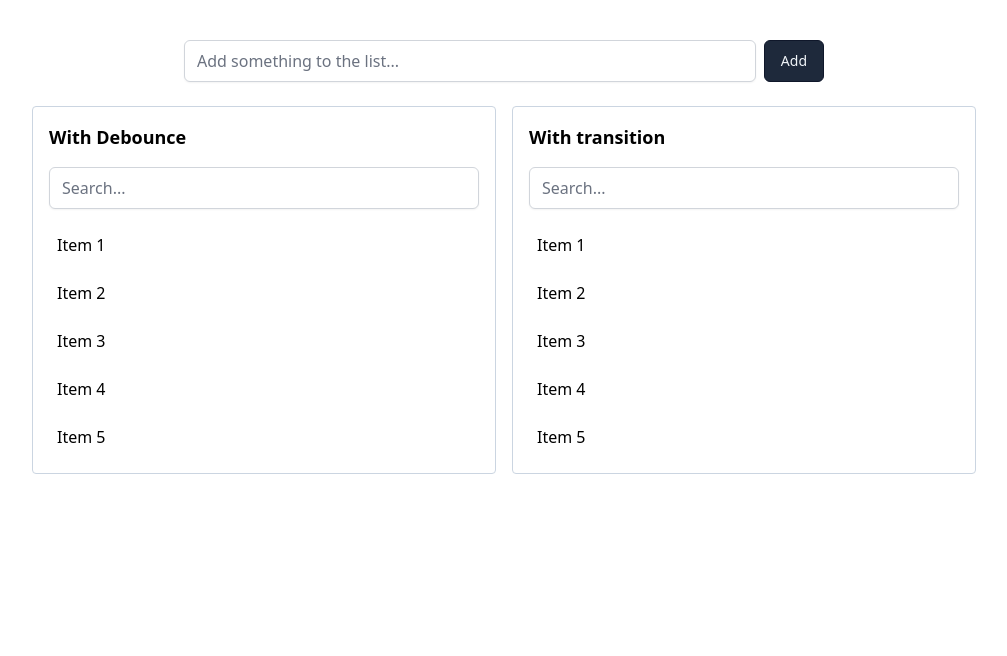
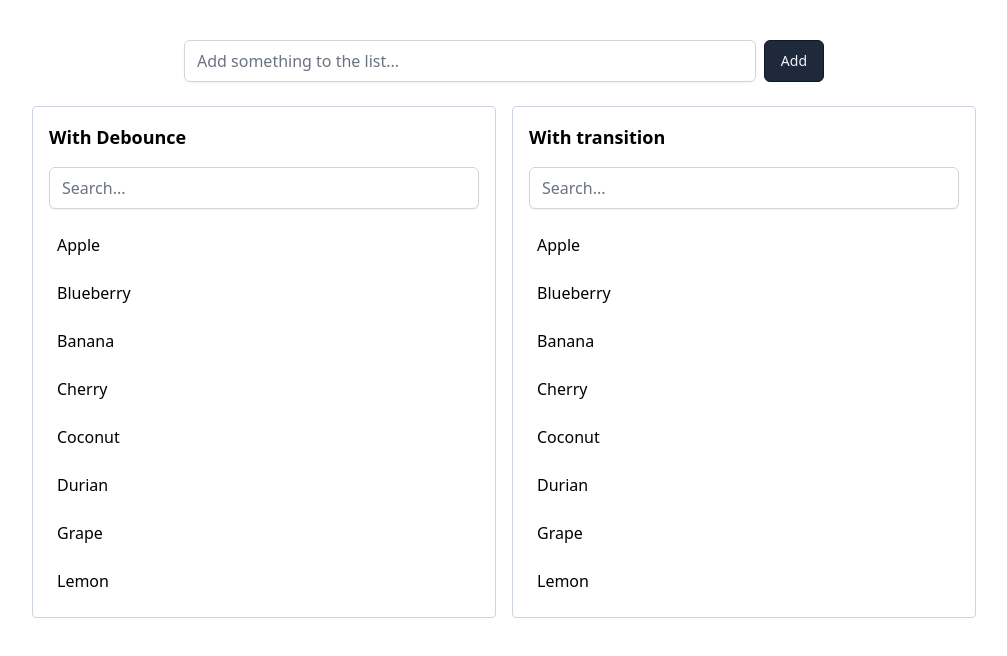
Before and after one commit to imekachi/react-transition-playground, a React (Vite) app: page / in a window 1280 px wide. Shown: the top 656 px of the page, without its empty margins (136-1143 px from the left). Built offline with nearby package versions, Linux system fonts and the light colour scheme.

Commit message:
feat: implement search with debounce

```diff
--- a/src/App.tsx
+++ b/src/App.tsx
@@ -1,11 +1,19 @@
 import { useState } from 'react'
 import { ItemCreationForm } from '@/modules/ItemCreationForm'
+import { ListWithDebounceSearch } from '@/modules/ListWithDebounceSearch'
 import { ListWithSearch } from '@/modules/ListWithSearch'
 
 // A mock up initial list of items
-const INITIAL_LIST: string[] = Array.from({ length: 5 }).map(
-  (_, i) => `Item ${i + 1}`,
-)
+const INITIAL_LIST: string[] = [
+  'Apple',
+  'Blueberry',
+  'Banana',
+  'Cherry',
+  'Coconut',
+  'Durian',
+  'Grape',
+  'Lemon',
+]
 
 function App() {
   const [items, setItems] = useState<string[]>(INITIAL_LIST)
@@ -21,7 +29,7 @@ function App() {
       </div>
 
       <div className="mt-6 md:grid md:grid-cols-2 md:gap-4">
-        <ListWithSearch title="With Debounce" items={items} />
+        <ListWithDebounceSearch title="With Debounce" items={items} />
         <ListWithSearch title="With transition" items={items} />
       </div>
     </div>
--- /dev/null
+++ b/src/lib/utils/debounce.ts
@@ -0,0 +1,17 @@
+/**
+ * Creation a debounced function that delays invoking func until after wait milliseconds
+ * @param func - the callback function that will be called after the wait time
+ * @param wait - in milliseconds
+ */
+// eslint-disable-next-line @typescript-eslint/no-explicit-any
+export function debounce<Fn extends (...args: any[]) => any>(
+  func: Fn,
+  wait: number,
+) {
+  let timeout: ReturnType<typeof setTimeout> | undefined = undefined
+
+  return (...arg: Parameters<Fn>) => {
+    clearTimeout(timeout)
+    timeout = setTimeout(() => func(...arg), wait)
+  }
+}
--- /dev/null
+++ b/src/modules/ListWithDebounceSearch.tsx
@@ -0,0 +1,29 @@
+import { useMemo, useState } from 'react'
+import { debounce } from '@/lib/utils/debounce'
+import { ListWithSearch, ListWithSearchProps } from '@/modules/ListWithSearch'
+import { searchItems } from '@/modules/searchItems'
+
+export type ListWithDebounceSearchProps = Omit<
+  ListWithSearchProps,
+  'onSearchChange'
+>
+
+export function ListWithDebounceSearch(props: ListWithDebounceSearchProps) {
+  const { title, items } = props
+
+  const [keyword, setKeyword] = useState('')
+
+  const filteredItems = searchItems(keyword, items)
+
+  // Wait 1s for the incoming keyword to settle down before updating the keyword state
+  // which would trigger a re-render that would update the filteredItems.
+  const debouncedSetKeyword = useMemo(() => debounce(setKeyword, 1000), [])
+
+  return (
+    <ListWithSearch
+      title={title}
+      items={filteredItems}
+      onSearchChange={debouncedSetKeyword}
+    />
+  )
+}
--- a/src/modules/ListWithSearch/List.tsx
+++ b/src/modules/ListWithSearch/List.tsx
@@ -7,7 +7,7 @@ export function List(props: ListProps) {
 
   return (
     <ul className="space-y-2">
-      {items ? (
+      {items?.length ? (
         items.map((item, i) => {
           return (
             <li key={i} className="p-2 rounded hover:bg-slate-100">
--- a/src/modules/ListWithSearch/ListWithSearch.tsx
+++ b/src/modules/ListWithSearch/ListWithSearch.tsx
@@ -1,17 +1,28 @@
+import { ChangeEventHandler } from 'react'
 import { Input } from '@/lib/components/Input'
 import { List, ListProps } from '@/modules/ListWithSearch/List'
 
 export type ListWithSearchProps = Pick<ListProps, 'items'> & {
   title?: string
+  onSearchChange?: (value: string) => void
 }
 
-export function ListWithSearch(props: ListWithSearchProps): JSX.Element {
-  const { title, items } = props
+export function ListWithSearch(props: ListWithSearchProps) {
+  const { title, items, onSearchChange } = props
+
+  const handleSearchChange: ChangeEventHandler<HTMLInputElement> = (event) => {
+    onSearchChange?.(event.target.value)
+  }
 
   return (
     <div className="border border-slate-300 rounded p-4">
       {title && <h2 className="mb-4 font-bold text-lg">{title}</h2>}
-      <Input type="text" placeholder="Search..." className="mb-4" />
+      <Input
+        type="text"
+        placeholder="Search..."
+        className="mb-4"
+        onChange={handleSearchChange}
+      />
       <List items={items} />
     </div>
   )
--- /dev/null
+++ b/src/modules/searchItems.ts
@@ -0,0 +1,19 @@
+/**
+ * Case insensitive search for items in an array
+ */
+export function searchItems<Items extends string[] | undefined>(
+  keyword: string,
+  items: Items,
+): Items {
+  // Eliminate leading and trailing spaces
+  const trimmedKeyword = keyword.trim()
+
+  // If the keyword is empty or items is empty, return the original items
+  if (!trimmedKeyword || !items?.length) return items
+
+  return items.filter((item) =>
+    // convert both the keyword and the item to lowercase to match
+    // without case sensitivity
+    item.toLowerCase().includes(trimmedKeyword.toLowerCase()),
+  ) as Items
+}
```
